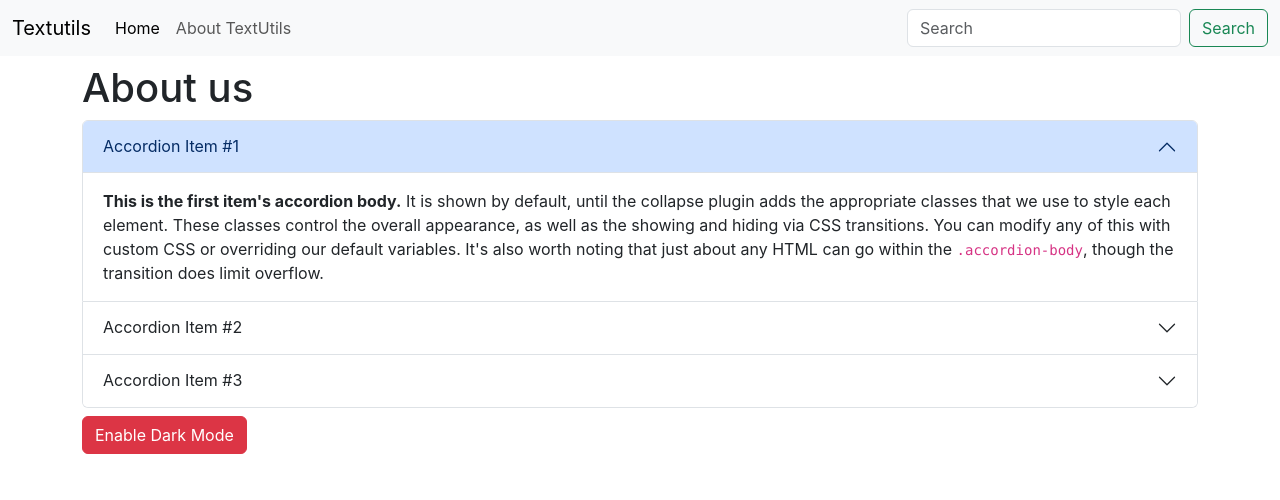
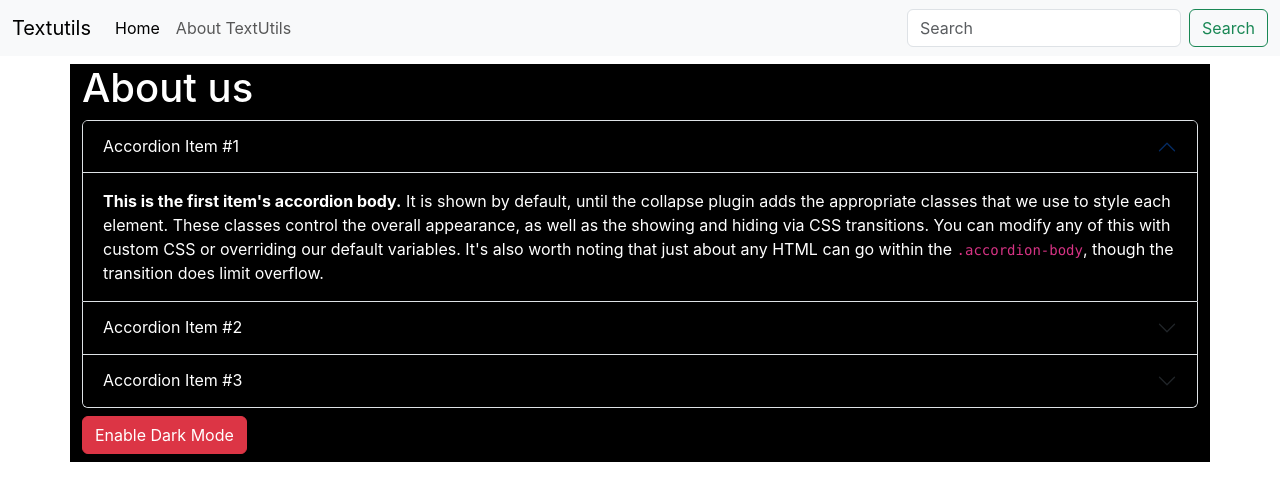
Before and after one commit to Hammad-khalil/React-Project, a React (Create React App) app: page / in a window 1280 px wide. Shown: the top 500 px of the page. Built offline with nearby package versions, Linux system fonts and the light colour scheme.

Commit message:
Dark Mode Functionality Added in About us Component

```diff
--- a/src/Components/About.js
+++ b/src/Components/About.js
@@ -1,14 +1,41 @@
-import React from "react";
+import React, { useState } from "react";
 
 export default function About() {
+  const [ButtonText, setButtonText] = useState("Enable Dark Mode");
+  const [myStyle, setmyStyle] = useState({
+    color: "white",
+    backgroundColor: "black",
+  });
+
+  const toggleStyle = () => {
+    if (myStyle.color === "white") {
+      setmyStyle({
+        color: "black",
+        backgroundColor: "white",
+      });
+      setButtonText("Enable Dark Mode");
+    } else {
+      setmyStyle({
+        color: "white",
+        backgroundColor: "black",
+      });
+      setButtonText("Enable Light Mode");
+    }
+  };
+
   return (
     <>
-      <div className="container my-2">
+      <div className="container my-2" style={myStyle}>
         <h1 className="my-2">About us</h1>
-        <div className="accordion" id="accordionPanelsStayOpenExample">
-          <div className="accordion-item">
+        <div
+          style={myStyle}
+          className="accordion"
+          id="accordionPanelsStayOpenExample"
+        >
+          <div style={myStyle} className="accordion-item">
             <h2 className="accordion-header">
               <button
+                style={myStyle}
                 className="accordion-button"
                 type="button"
                 data-bs-toggle="collapse"
@@ -36,9 +63,10 @@ export default function About() {
               </div>
             </div>
           </div>
-          <div className="accordion-item">
+          <div style={myStyle} className="accordion-item">
             <h2 className="accordion-header">
               <button
+                style={myStyle}
                 className="accordion-button collapsed"
                 type="button"
                 data-bs-toggle="collapse"
@@ -66,9 +94,10 @@ export default function About() {
               </div>
             </div>
           </div>
-          <div className="accordion-item">
+          <div style={myStyle} className="accordion-item">
             <h2 className="accordion-header">
               <button
+                style={myStyle}
                 className="accordion-button collapsed"
                 type="button"
                 data-bs-toggle="collapse"
@@ -97,7 +126,9 @@ export default function About() {
             </div>
           </div>
         </div>
-        <button className="btn btn-danger my-2">Enable Dark Mode</button>
+        <button onClick={toggleStyle} className="btn btn-danger my-2">
+          {ButtonText}
+        </button>
       </div>
     </>
   );
```
